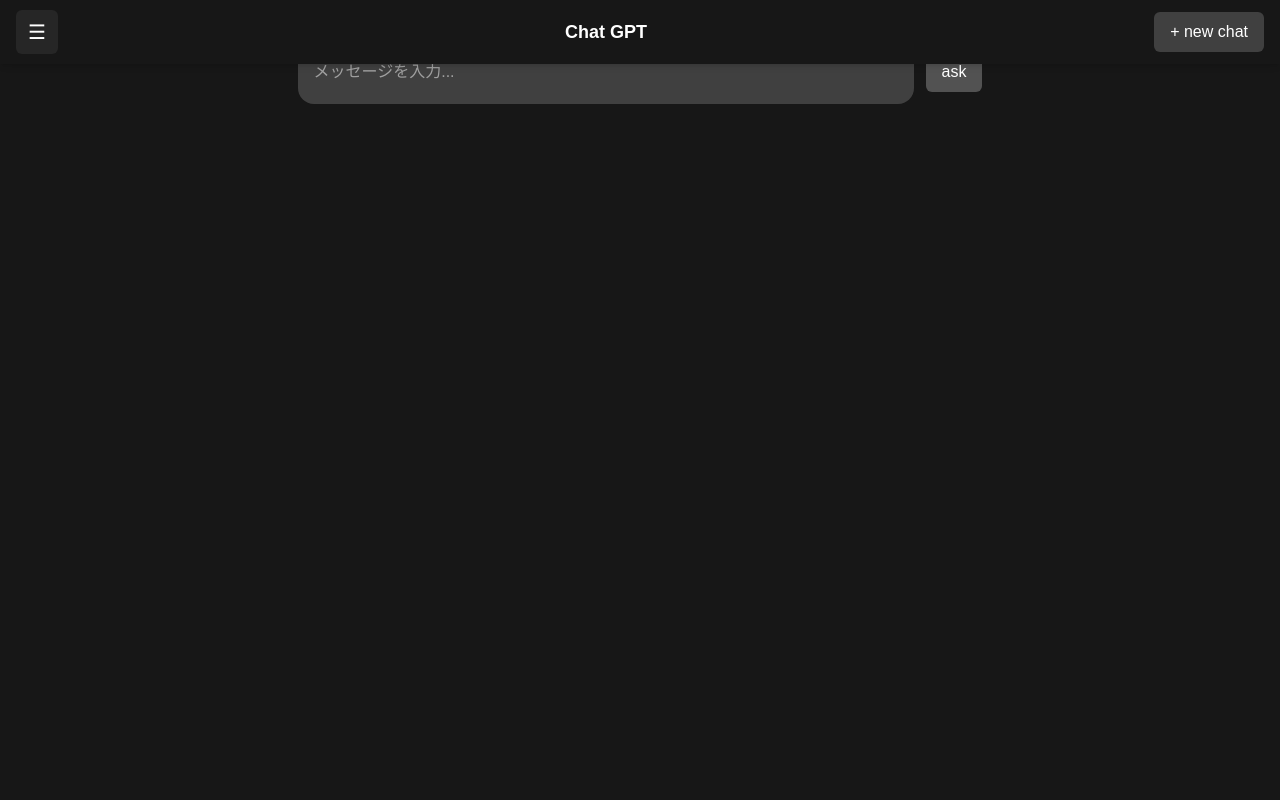
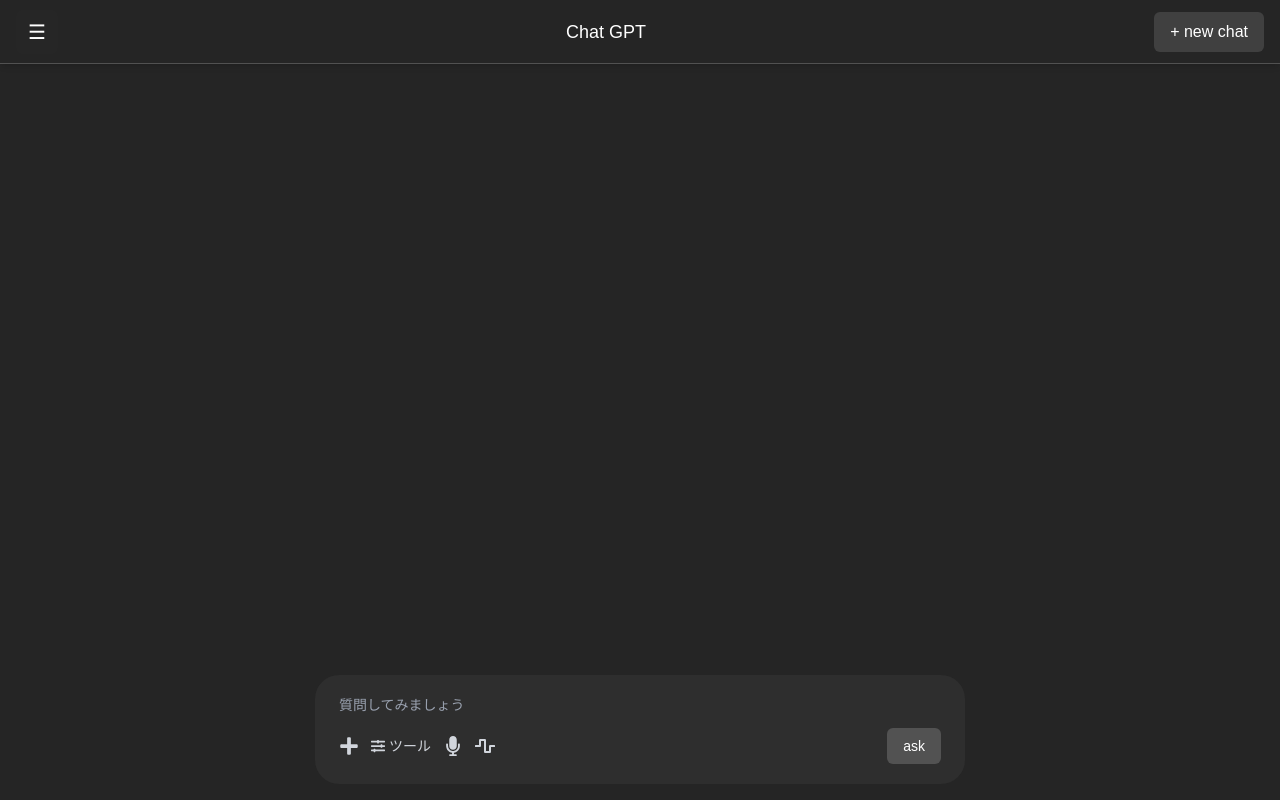
Before and after one commit to Emre-Taro/chat_gpt_101_front, a Next.js app: page /1/chat/1 in a window 1280 px wide. Built offline with nearby package versions, Linux system fonts and the light colour scheme; no server answers; sample sign-in values are in the browser's storage.

Commit message:
create new chat page and it is rendered in the sidebar

```diff
--- a/package.json
+++ b/package.json
@@ -12,6 +12,7 @@
     "next": "15.3.4",
     "react": "^19.0.0",
     "react-dom": "^19.0.0",
+    "react-icons": "^5.5.0",
     "react-router-dom": "^7.6.3"
   },
   "devDependencies": {
--- a/src/components/layout/Header.tsx
+++ b/src/components/layout/Header.tsx
@@ -3,12 +3,12 @@ import { FC } from "react";
 
 type HeaderProps = {
   onMenuClick: () => void;
-//   onNewChat: () => void;
+  onNewChat: () => void;
 };
 
-const Header: FC<HeaderProps> = ({ onMenuClick }) => {
+const Header: FC<HeaderProps> = ({ onMenuClick, onNewChat }) => {
   return (
-    <header className="fixed top-0 left-0 w-full h-16 bg-neutral-900 text-white flex items-center justify-between px-4 z-50 shadow-md">
+    <header className="fixed top-0 left-0 w-full h-16 bg-[#252525ff] text-white flex items-center justify-between px-4 z-50 shadow-md border-b border-white/20">
       {/* 左：ハンバーガーメニュー */}
       <button
         onClick={onMenuClick}
@@ -18,11 +18,11 @@ const Header: FC<HeaderProps> = ({ onMenuClick }) => {
       </button>
 
       {/* 中央：タイトル（任意） */}
-      <div className="text-lg font-semibold">Chat GPT</div>
+      <div className="text-lg">Chat GPT</div>
 
       {/* 右：新規チャット作成 */}
       <button
-        // onClick={onNewChat}
+        onClick={onNewChat}
         className="bg-neutral-700 hover:bg-neutral-600 px-4 py-2 rounded-md"
       >
         + new chat
--- a/src/components/layout/Sidebar.tsx
+++ b/src/components/layout/Sidebar.tsx
@@ -1,37 +1,36 @@
 // components/Sidebar.tsx
 import { useState, useEffect } from "react";
 import { useRouter } from "next/router";
+import type { Chat } from "@/pages/[user_id]/chat/[chat_id]";
 
-type Chat = {
-  chatId: string;
-  chatname: string;
-};
 
 type SidebarProps = {
   chats: Chat[];
   isOpen: boolean;
   onClose: () => void;
-//   onNewChat: () => void;
+  onNewChat: () => void;
 };
 
 export default function Sidebar({
     chats,
     isOpen,
-    onClose
+    onClose,
+    onNewChat
 }: SidebarProps) {
   const [search, setSearch] = useState("");
   const router = useRouter();
 
-  const filteredChats = chats.filter(chat =>
-    chat.chatname.toLowerCase().includes(search.toLowerCase())
-  );
+  const chatsArray = Array.isArray(chats) ? chats : [];
+  const filteredChats = chatsArray.filter(chat =>
+    (chat.chatname || "").toLowerCase().includes(search.toLowerCase())
+);
 
   return (
     <>
       {/* 背景の黒幕 */}
       {isOpen && (
         <div
-          className="fixed inset-0 bg-black bg-opacity-40 z-40"
+          className="fixed inset-0 bg-opacity-40 z-40"
           onClick={onClose}
         />
       )}
@@ -48,8 +47,8 @@ export default function Sidebar({
           {/* 新しいチャット */}
           <button
             onClick={() => {
-            //   onNewChat();
-              onClose
+              onNewChat();
+              onClose();
             }}
             className="w-full bg-neutral-700 hover:bg-neutral-600 px-4 py-2 rounded-md"
           >
@@ -72,8 +71,8 @@ export default function Sidebar({
                 key={chat.chatId}
                 className="w-full text-left px-3 py-2 rounded hover:bg-neutral-700"
                 onClick={() => {
-                  router.push(`/${chat.chatId}`); // 適切なルートに修正してください
-                  onClose
+                  router.push(`/${chat.userId}/chat/${chat.chatId}`); // 適切なルートに修正してください
+                  onClose();
                 }}
               >
                 {chat.chatname}
@@ -85,7 +84,7 @@ export default function Sidebar({
           <button
             onClick={() => {
               router.push("/admin");
-              onClose
+              onClose();
             }}
             className="mt-6 w-full bg-red-600 hover:bg-red-500 px-4 py-2 rounded-md"
           >
--- a/src/pages/[user_id]/chat/[chat_id].tsx
+++ b/src/pages/[user_id]/chat/[chat_id].tsx
@@ -2,14 +2,21 @@
 
 import { useRouter } from 'next/router';
 import React, { useEffect, useState, useRef } from 'react';
+import { FaPlus, FaSlidersH, FaMicrophone, FaWaveSquare } from "react-icons/fa";
 
 import Sidebar from "@/components/layout/Sidebar";
 import Header from '@/components/layout/Header';
 
 
-type Message = {
+export type Message = {
   sender: 'user' | 'assistant';
   text: string;
+};
+
+export type Chat = {
+  chatId: string;
+  chatname: string;
+  userId: string;
 };
 
 export default function ChatPage() {
@@ -21,7 +28,7 @@ export default function ChatPage() {
   const messagesEndRef = useRef<HTMLDivElement>(null);
 
   const [isSidebarOpen, setSidebarOpen] = useState(false);
-  const [chats, setChats] = useState<{ chatId: string; chatname: string }[]>([]);
+  const [chats, setChats] = useState<Chat[]>([]);
 
   // Auth check
   useEffect(() => {
@@ -42,7 +49,17 @@ export default function ChatPage() {
   if (!user_id || !chat_id) return;
   const fetchMessages = async () => {
     try {
-      const response = await fetch(`http://localhost:8000/${user_id}/chat/${chat_id}/message`);
+      const token = localStorage.getItem('token');
+      const response = await fetch(`http://localhost:8000/${user_id}/chat/${chat_id}/message`, {
+        headers: {
+          'Authorization': `Bearer ${token}`,
+          'Content-Type': 'application/json'
+        }
+      });
+      if (response.status === 404) {
+        setMessages([]);  // 新しいチャットにはメッセージがない
+        return;
+      }
       if (!response.ok) {
         setError("Failed to fetch messages");
         return;
@@ -63,6 +80,87 @@ export default function ChatPage() {
   fetchMessages();
 }, [user_id, chat_id]);
 
+useEffect(() => {
+  if (!user_id) return;
+  console.log("user_id:", user_id);
+  const fetchChat = async () => {
+    try {
+      const token = localStorage.getItem('token');
+      const response = await fetch(`http://localhost:8000/${user_id}/chats`, {
+        method: "GET",
+        headers: {
+          'Content-Type': "application/json",
+          'Authorization': `Bearer ${token}`,
+        }
+      });
+      if (!response.ok){
+        setError("Failed to fetch chats");
+        return;
+      }
+
+      const chatData = await response.json();
+      console.log("Fetched chat data:", chatData);
+      const parseChats: Chat[] = Array.isArray(chatData.chats)
+        ? chatData.chats.map((chat: any) => ({
+            chatId: chat.chatId,
+            chatname: chat.chatname,
+            userId: chat.userId,
+          }))
+        : [];
+      setChats(parseChats);
+    } catch (error) {
+      if (error instanceof Error) {
+        setError(error.message);
+      } else {
+        setError('An unknown error occurred.');
+      }
+    }
+  };
+
+  fetchChat();
+}, [user_id])
+
+  const onNewChat = async () => {
+    const token = localStorage.getItem('token');
+    if (!token) {
+      setError("Not authenticated");
+      return;
+    }
+    try {
+      const response = await fetch(`http://localhost:8000/${user_id}/chats`, {
+        method: "POST",
+        headers: {
+          'Content-Type': "application/json",
+          'Authorization': `Bearer ${token}`,
+        },
+        body: JSON.stringify({
+          chatId: chat_id,
+          userId: user_id,
+          chatname: "Default Chat"
+        })
+      });
+      if (!response.ok) {
+        const errorData = await response.json();
+        setError(errorData.detail || "An error occurred during chat.");
+        return;
+      }
+      const newChat = await response.json();
+      setChats(prev => [...prev, {
+        chatId: newChat.chatId,
+        chatname: newChat.chatname,
+        userId: newChat.userId,
+      }])
+      router.push(`/${user_id}/chat/${newChat.chatId}`);
+
+    } catch(error) {
+      if(error instanceof Error) {
+        setError(error.message);
+      } else {
+        setError('An unknown error occurred.');
+      }
+    }
+  }
+
   // add new message when the button is clicked
   const handleSubmit = async (e: React.FormEvent) => {
     e.preventDefault();
@@ -71,10 +169,12 @@ export default function ChatPage() {
     const currentInput = input;
     setInput('');
 
+    const token = localStorage.getItem('token');
     try {
       const response = await fetch(`http://localhost:8000/${user_id}/chat/${chat_id}/message`, {
         method: "POST",
         headers: {
+            'Authorization': `Bearer ${token}`,
             'Content-Type': 'application/json',
         },
         body: JSON.stringify({
@@ -117,17 +217,19 @@ export default function ChatPage() {
 
 
   return (
-    <div className="flex flex-col h-screen bg-neutral-900 text-white">
+    <div className="flex flex-col bg-[#252525ff] text-white min-h-screen p-4 ">
       <Header
         onMenuClick={() => setSidebarOpen(true)}
+        onNewChat={onNewChat}
         />
       <Sidebar
         chats={chats}
         isOpen={isSidebarOpen}
         onClose={() => setSidebarOpen(false)}
+        onNewChat = {onNewChat}
           />
       {/* チャット表示エリア */}
-      <div className="flex justify-center w-full overflow-y-auto px-6 py-4">
+      <div className="flex justify-center w-full overflow-y-auto px-6 py-4 pb-[130px]">
         <div className="w-full max-w-3xl space-y-10"> {/* ← 画面中央60% */}
           {messages.map((msg, idx) => {
             const isUser = msg.sender === 'user';
@@ -164,22 +266,47 @@ export default function ChatPage() {
       {/* 入力フォーム */}
       <form
         onSubmit={handleSubmit}
-        className="h-[10vh] px-6 py-3 flex items-center justify-center gap-3 mb-8"
+        className="fixed bottom-0 left-0 w-full px-6 py-4 flex justify-center z-50"
       >
+        <div className="w-[650px] bg-[#2e2e2e] text-white rounded-[24px] px-6 py-5 flex flex-col gap-2">
+          {/* 入力欄（上段） */}
           <input
             type="text"
             value={input}
             onChange={(e) => setInput(e.target.value)}
-          className="w-[50%] h-16 bg-neutral-700 text-white px-4 py-3 rounded-2xl outline-none"
-          placeholder="メッセージを入力..."
+            placeholder="質問してみましょう"
+            className="bg-transparent outline-none text-white placeholder-gray-400 text-sm mb-[5px]"
           />
+
+          {/* ボタン群（下段） */}
+          <div className="flex items-center justify-between">
+            <div className="flex items-center gap-3 text-gray-300">
+              <button type="button" className="hover:text-white text-xl">
+                <FaPlus />
+              </button>
+              <button type="button" className="flex items-center space-x-1 text-sm hover:text-white">
+                <FaSlidersH />
+                <span>ツール</span>
+              </button>
+              <button type="button" className="hover:text-white text-xl">
+                <FaMicrophone />
+              </button>
+              <button type="button" className="hover:text-white text-xl">
+                <FaWaveSquare />
+              </button>
+            </div>
+
             <button
               type="submit"
-          className="bg-neutral-600 hover:bg-neutral-500 text-white px-4 py-2 rounded-md"
+              className="bg-neutral-600 hover:bg-neutral-500 text-white px-4 py-2 rounded-md text-sm"
             >
               ask
             </button>
+          </div>
+        </div>
       </form>
+
+
     </div>
   );
 }
```
Also changed, not shown: 1 other file (tests, documents, lock files or other folders). Lines whose indentation alone changed are shown as unchanged.
